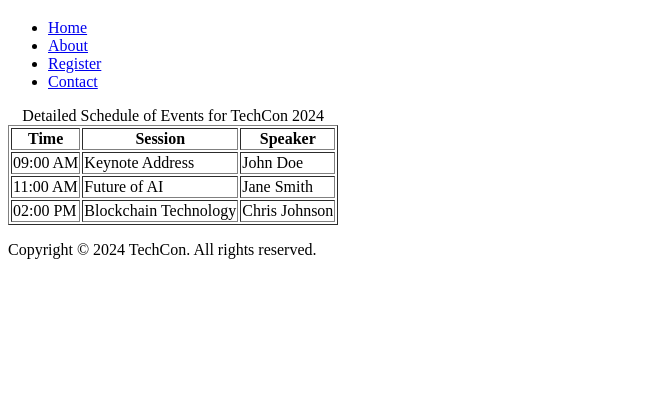
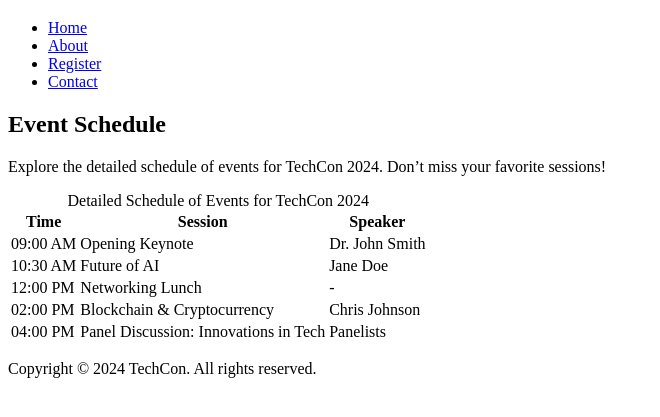
Before and after one commit to Kip-rotich46/TechCon_HTML, a plain HTML site: page techcon_website/schedule.html in a window 1280 px wide. Shown: the part 61-478 px from the top of the page, without its empty margins (0-660 px from the left). Drawn offline with Linux system fonts and the light colour scheme.

Commit message:
techno-website commit

```diff
--- a/techcon_website/schedule.html
+++ b/techcon_website/schedule.html
@@ -4,8 +4,10 @@
   <meta charset="UTF-8">
   <meta name="viewport" content="width=device-width, initial-scale=1.0">
   <title>Schedule for TechCon 2024</title>
+  <link rel="stylesheet" href="styles.css">
 </head>
 <body>
+  <!-- Header -->
   <header>
     <h1>Schedule for TechCon 2024</h1>
     <nav>
@@ -18,8 +20,14 @@
     </nav>
   </header>
 
+  <!-- Main Content -->
   <main>
-    <table border="1">
+    <section>
+      <h2>Event Schedule</h2>
+      <p>Explore the detailed schedule of events for TechCon 2024. Don’t miss your favorite sessions!</p>
+
+      <!-- Schedule Table -->
+      <table>
         <caption>Detailed Schedule of Events for TechCon 2024</caption>
         <thead>
           <tr>
@@ -31,23 +39,35 @@
         <tbody>
           <tr>
             <td>09:00 AM</td>
-          <td>Keynote Address</td>
-          <td>John Doe</td>
+            <td>Opening Keynote</td>
+            <td>Dr. John Smith</td>
           </tr>
           <tr>
-          <td>11:00 AM</td>
+            <td>10:30 AM</td>
             <td>Future of AI</td>
-          <td>Jane Smith</td>
+            <td>Jane Doe</td>
+          </tr>
+          <tr>
+            <td>12:00 PM</td>
+            <td>Networking Lunch</td>
+            <td>-</td>
           </tr>
           <tr>
             <td>02:00 PM</td>
-          <td>Blockchain Technology</td>
+            <td>Blockchain & Cryptocurrency</td>
             <td>Chris Johnson</td>
+          </tr>
+          <tr>
+            <td>04:00 PM</td>
+            <td>Panel Discussion: Innovations in Tech</td>
+            <td>Panelists</td>
           </tr>
         </tbody>
       </table>
+    </section>
   </main>
 
+  <!-- Footer -->
   <footer>
     <p>Copyright © 2024 TechCon. All rights reserved.</p>
   </footer>
```
Lines whose indentation alone changed are shown as unchanged.
